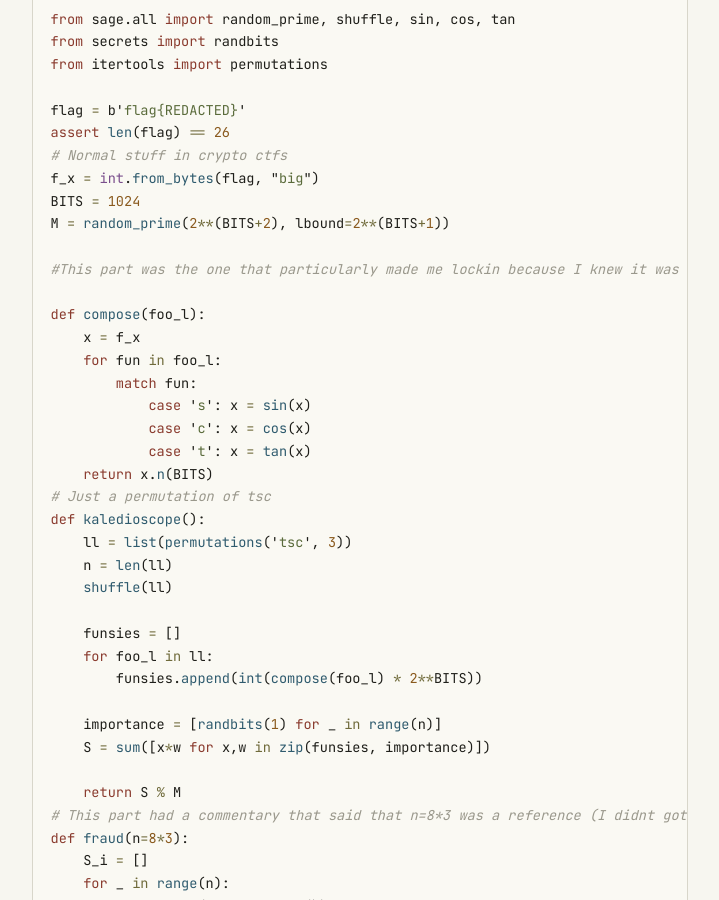
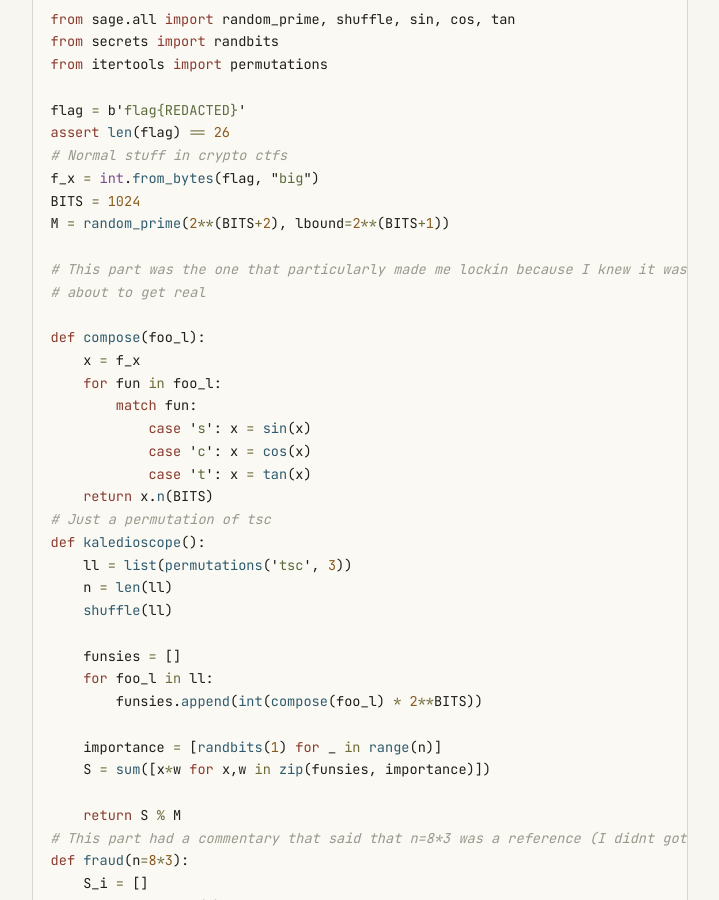
Before and after one commit to sharuk0/sharuk0.github.io, a Jekyll site: the page built from _posts/2026-06-15-ICC-2026-Kaleidoscope.md, in a window 1280 px wide and 900 px high, scrolled down 807 px. Shown: the whole window, without its empty margins (280-999 px from the left). Built offline with Jekyll 4.4.1, drawn with Linux system fonts in a browser that asks for light colours.

Commit message:
asdaasdsd

```diff
--- a/_posts/2026-06-15-ICC-2026-Kaleidoscope.md
+++ b/_posts/2026-06-15-ICC-2026-Kaleidoscope.md
@@ -36,7 +36,8 @@ f_x = int.from_bytes(flag, "big")
 BITS = 1024
 M = random_prime(2**(BITS+2), lbound=2**(BITS+1))
 
-#This part was the one that particularly made me lockin because I knew it was about to get real
+# This part was the one that particularly made me lockin because I knew it was
+# about to get real
 
 def compose(foo_l):
     x = f_x
```
